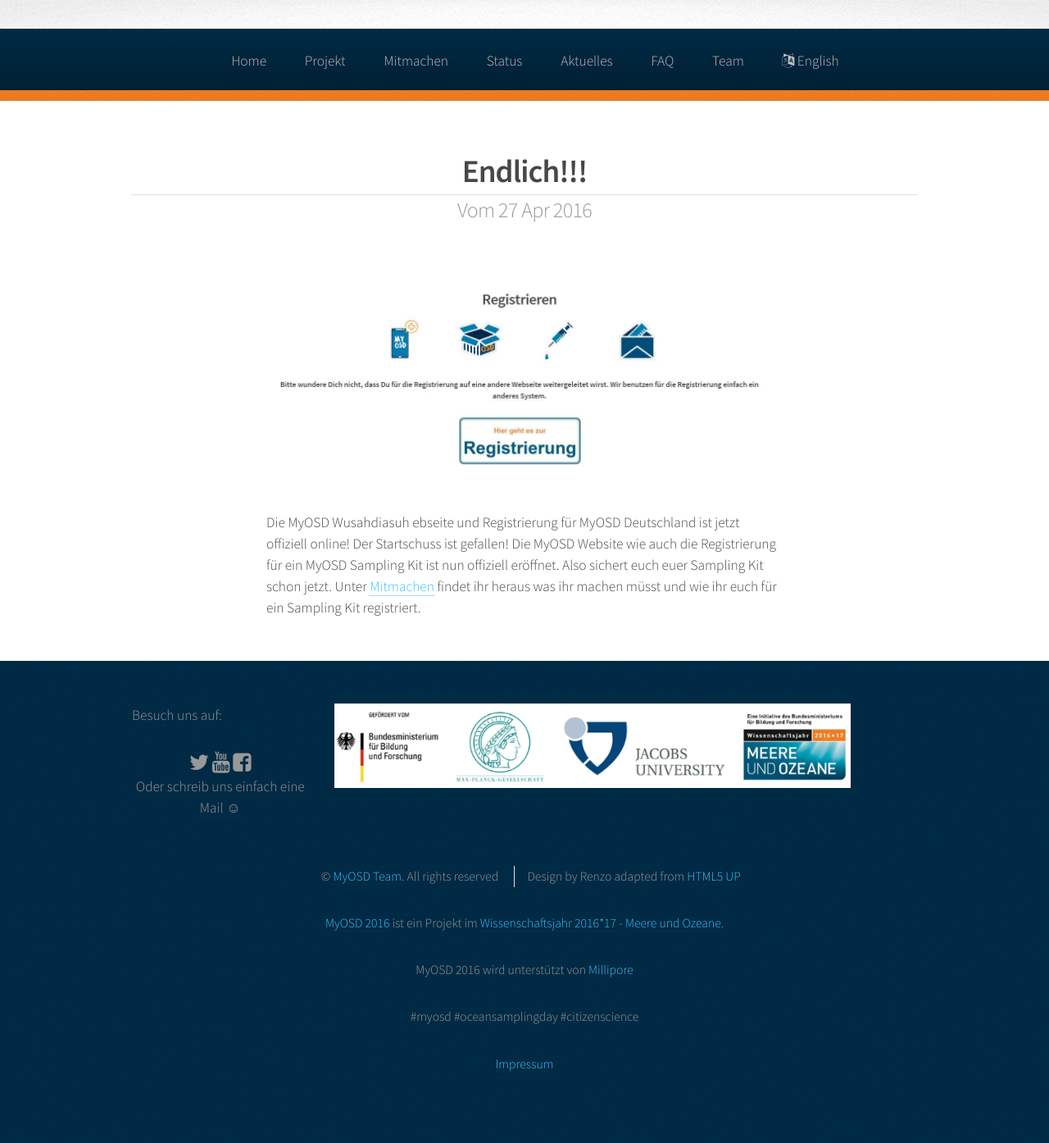
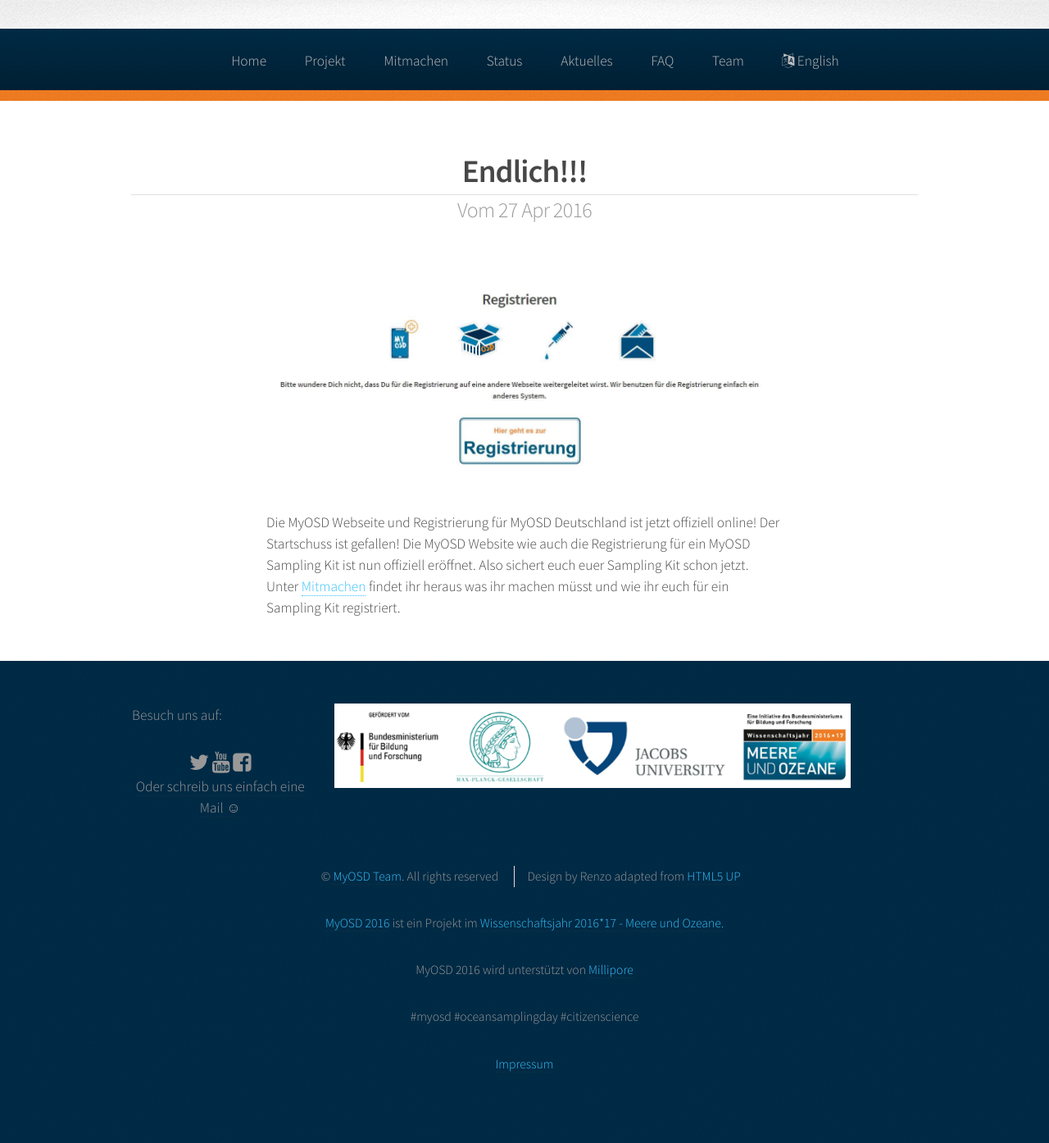
Before and after one commit to myosd/myosd.github.io, a Jekyll site: the page built from _posts/2016-04-27-Registrierung-online.md, in a window 1280 px wide. Shown: the whole page at 82% size. Built offline with Jekyll 4.4.1, drawn with Linux system fonts in a browser that asks for light colours.

Commit message:
Update 2016-04-27-Registrierung-online.md

```diff
--- a/_posts/2016-04-27-Registrierung-online.md
+++ b/_posts/2016-04-27-Registrierung-online.md
@@ -5,7 +5,7 @@ layout: post
 excerpt_separator: "<!--stop-->"
 featured: /assets/images/registrierung.jpg
 ---
-Die MyOSD Wusahdiasuh   ebseite und Registrierung für MyOSD Deutschland ist jetzt offiziell online!
+Die MyOSD Webseite und Registrierung für MyOSD Deutschland ist jetzt offiziell online!
 <!--stop-->
 Der Startschuss ist gefallen! Die MyOSD Website wie auch die Registrierung für ein MyOSD Sampling Kit ist nun offiziell eröffnet.
 Also sichert euch euer Sampling Kit schon jetzt. Unter [Mitmachen](/mitmachen) findet ihr heraus was ihr machen müsst und wie ihr euch für ein Sampling Kit registriert.
```
